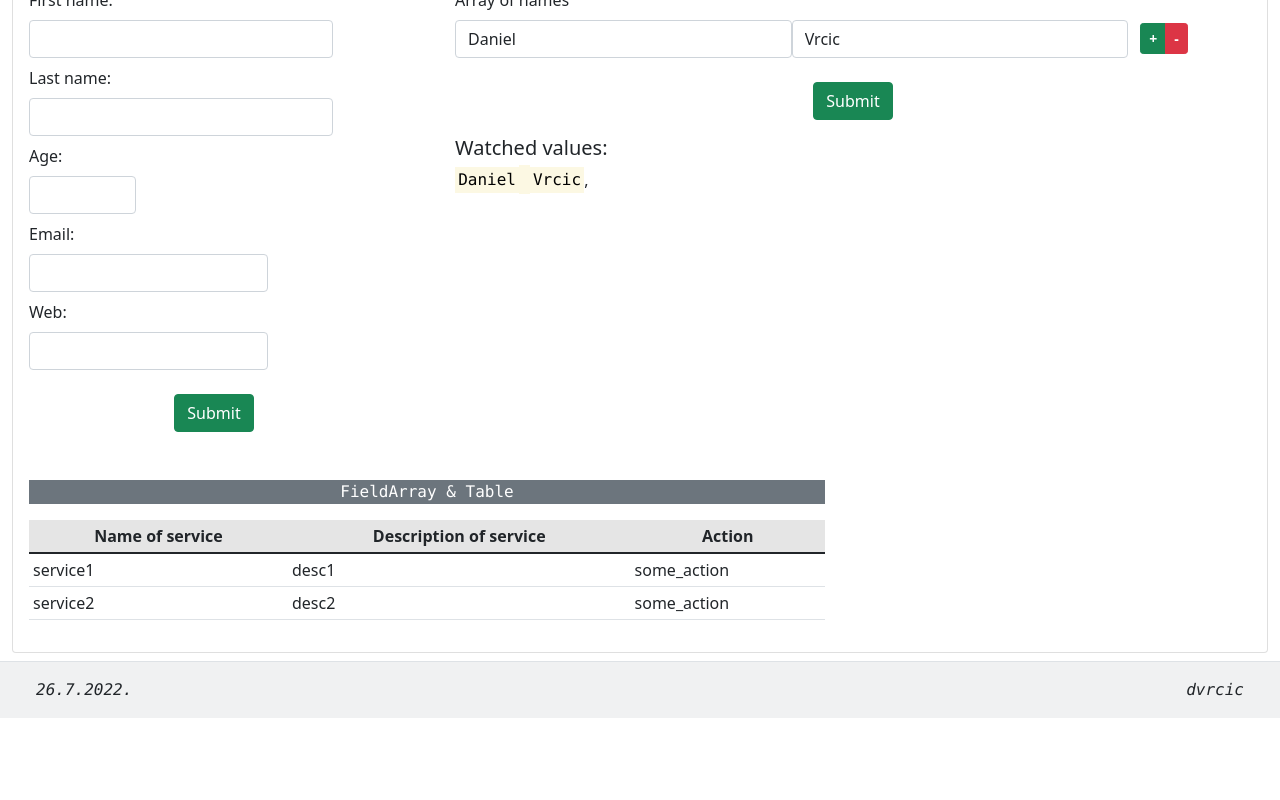
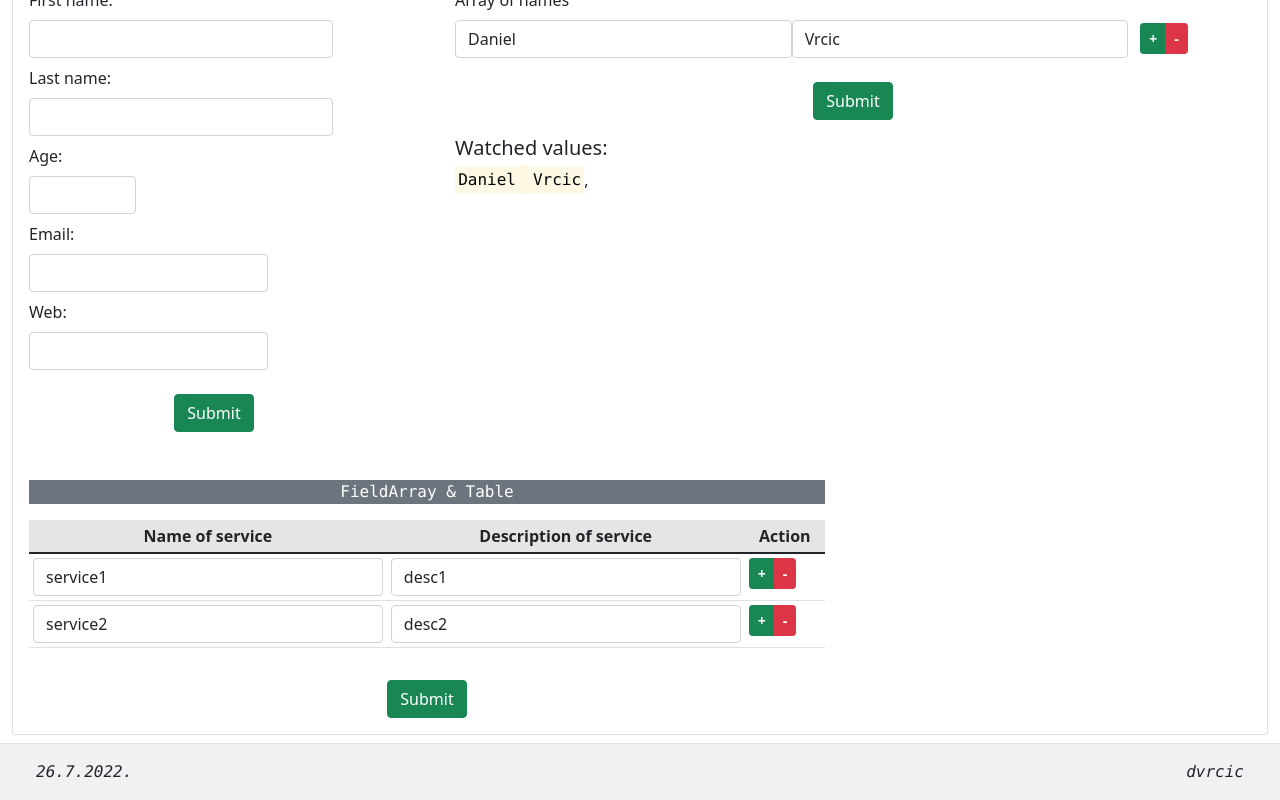
Before and after one commit to vrdel/react-playground, a React (Vite) app in the folder react-playground/: page /react-hook-form in a window 1280 px wide. Shown: the part 539-1339 px from the top of the page. Before the commit the page ends 1257 px from the top, so only its background shows below. Built offline with nearby package versions, Linux system fonts and the light colour scheme.

Commit message:
wrap table into fieldarray form

```diff
--- a/react-playground/src/routes/reacthookform.jsx
+++ b/react-playground/src/routes/reacthookform.jsx
@@ -44,7 +44,6 @@ const ToastMsg = ({ data, isopen, setOpen }) => {
 }
 
 const TestForm6 = () => {
-
   const data = new Array(
     {
       'name': 'service1', 'description': 'desc1'
@@ -54,7 +53,27 @@ const TestForm6 = () => {
     }
   )
 
+  const { control, handleSubmit, formState: {errors} } = useForm({
+    defaultValues: {
+      servicetypes: data
+    }
+  })
+
+  const { fields, append, remove } = useFieldArray({
+    control,
+    name: "servicetypes"
+  })
+
+  const onSubmit = data => {
+    toast.success(
+      <p className="font-monospace">
+        { JSON.stringify(data, null, 2) }
+      </p>
+    )
+  }
+
   return (
+    <Form onSubmit={ handleSubmit(onSubmit) } className="needs-validation">
       <Row>
         <Col>
           <Table responsive hover size="sm">
@@ -73,16 +92,41 @@ const TestForm6 = () => {
             </thead>
             <tbody>
               {
-              data.map((entry, index) =>
-                <tr key={index}>
+                fields.map((entry, index) =>
+                  <tr key={entry.id}>
                     <td>
-                    { entry['name'] }
+                      <Controller
+                        name={`servicetypes.${index}.name`}
+                        control={control}
+                        render={ ({field}) =>
+                          <Input
+                            {...field}
+                            className='form-control'
+                          />
+                        }
+                      />
                     </td>
                     <td>
-                    { entry['description'] }
+                      <Controller
+                        name={`servicetypes.${index}.description`}
+                        control={control}
+                        render={ ({field}) =>
+                          <Input
+                            {...field}
+                            className='form-control'
+                          />
+                        }
+                      />
                     </td>
                     <td>
-                    some_action
+                      <ButtonGroup size='sm'>
+                        <Button className="fw-bold" color="success" onClick={() => append({name: '', description: ''})}>
+                          +
+                        </Button>
+                        <Button className="fw-bold" color="danger" onClick={() => remove(index)}>
+                          -
+                        </Button>
+                      </ButtonGroup>
                     </td>
                   </tr>
                 )
@@ -91,8 +135,15 @@ const TestForm6 = () => {
           </Table>
         </Col>
       </Row>
+      <Row>
+        <Col className="text-center">
+          <Button className="mt-3" color="success" type="submit">
+            Submit
+          </Button>
+        </Col>
+      </Row>
+    </Form>
   )
-
 }
 
 const schema2 = yup.object().shape({
```
Lines whose indentation alone changed are shown as unchanged.
